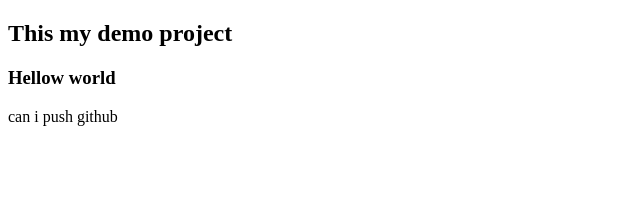
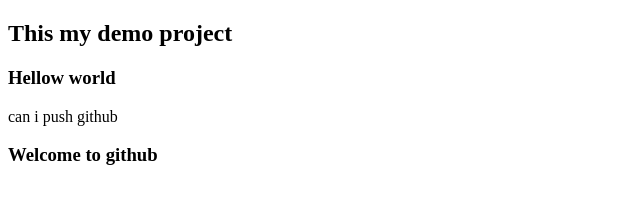
Before and after one commit to Rabeyashama/demo, a plain HTML site: page index.html in a window 1280 px wide. Shown: the whole page, without its empty margins (0-640 px from the left). Drawn offline with Linux system fonts and the light colour scheme.

Commit message:
h3 complete

```diff
--- a/index.html
+++ b/index.html
@@ -9,5 +9,6 @@
     <h2>This my demo project</h2>
 <h3>Hellow world</h3>
 <p>can i push github</p>
+<h3>Welcome to github</h3>
 </body>
 </html>
```
